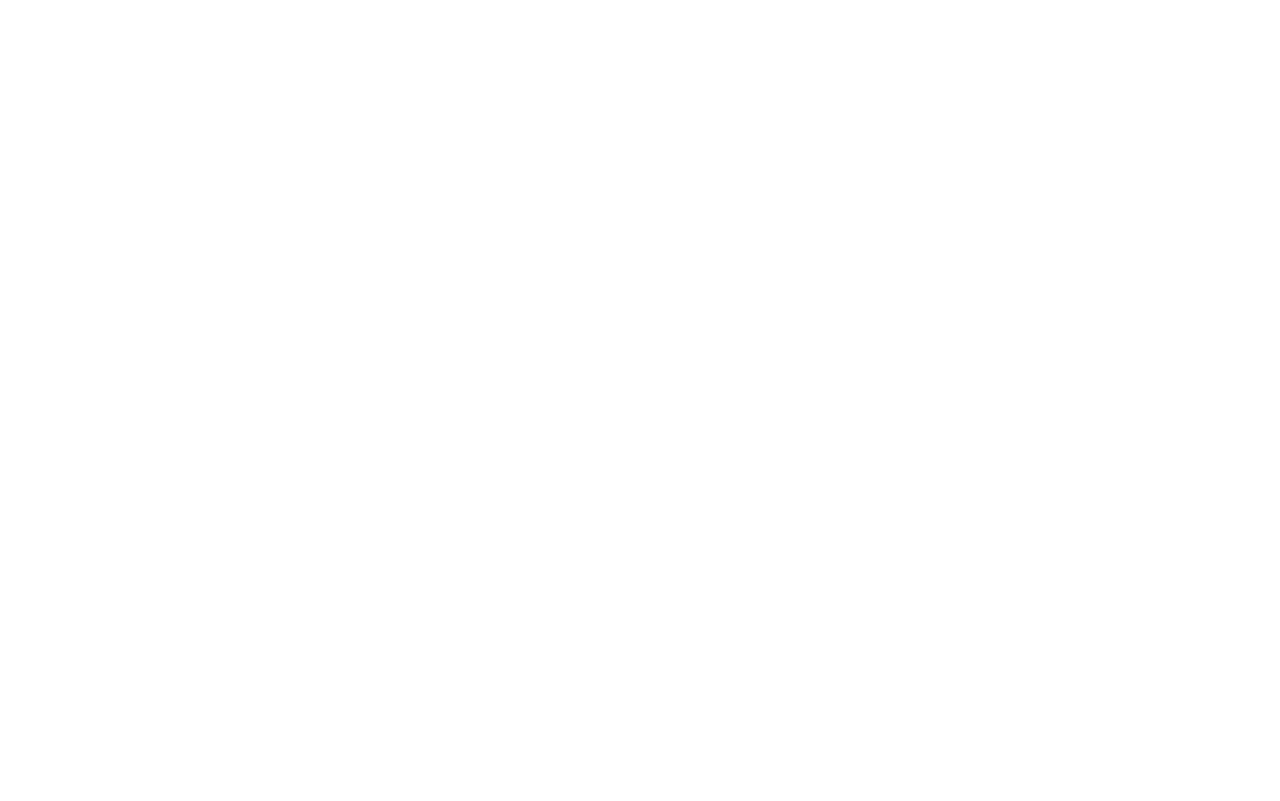
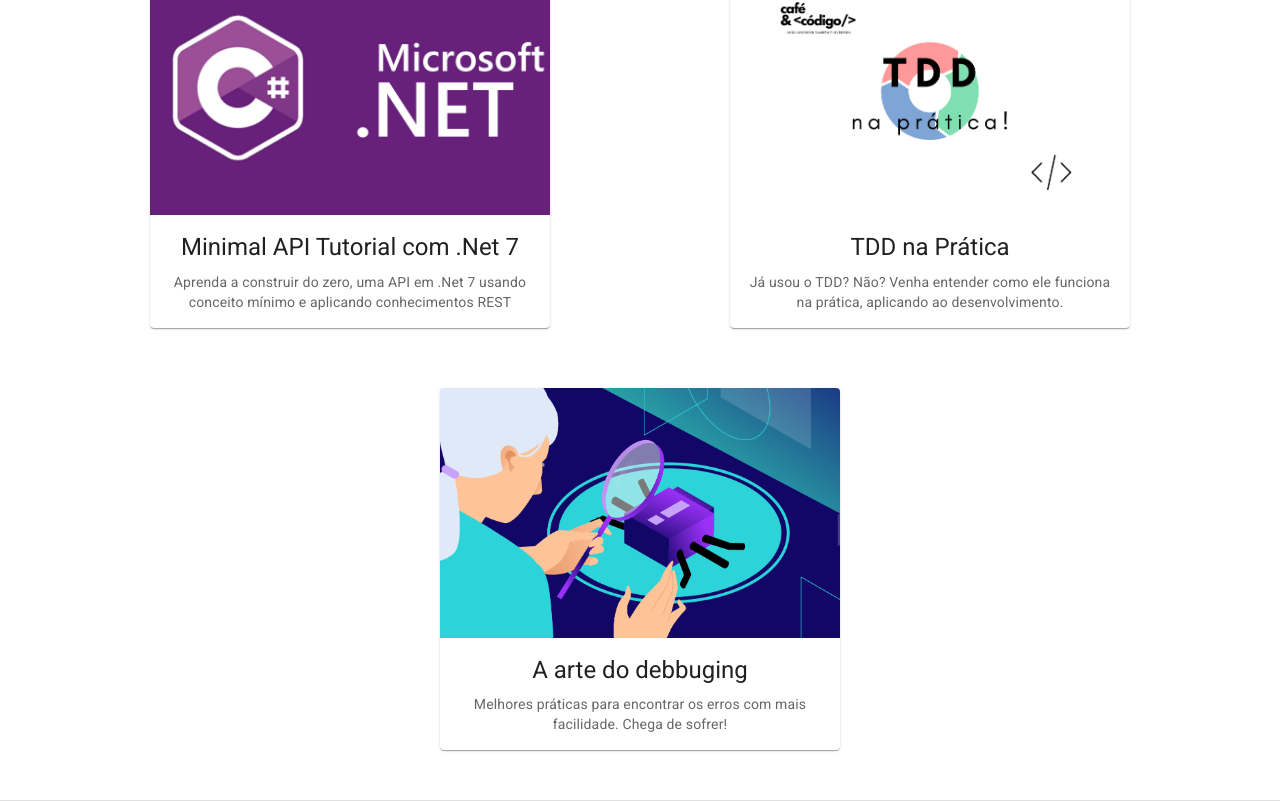
Before and after one commit to GabrielSilla/desenvolvendo-blog, a React (Vite) app: page /home in a window 1280 px wide. Shown: the part 1620-2421 px from the top of the page. Before the commit the page ends 1555 px from the top, so only its background shows below. Built offline with nearby package versions, Linux system fonts and the light colour scheme.

Commit message:
Adicionando divider inferior

```diff
--- a/src/routes/home/home.css
+++ b/src/routes/home/home.css
@@ -17,6 +17,7 @@
     align-items: center;
     text-align: center;
     margin-top: 20px;
+    margin-bottom: 20px;
 }
 
 .posts-box .posts {
--- a/src/routes/home/home.jsx
+++ b/src/routes/home/home.jsx
@@ -2,6 +2,7 @@
 import { Divider, Typography, Card, CardContent, CardActionArea, CardMedia } from "@mui/material";
 
 export default function Home() {
+    const windowWidth = window.innerWidth;
     const posts = [
         {
             title: "Minimal API Tutorial com .Net 7",
@@ -32,6 +33,21 @@
             title: "Meu primeiro APP em React",
             description: "Vamos aprender um pouco de front-end agora. Vamos criar do zero um app usando o react",
             image: '/src/assets/posts-tests/react.png'
+        },
+        {
+            title: "Minimal API Tutorial com .Net 7",
+            description: "Aprenda a construir do zero, uma API em .Net 7 usando conceito mínimo e aplicando conhecimentos REST",
+            image: '/src/assets/posts-tests/net.png'
+        },
+        {
+            title: "TDD na Prática",
+            description: "Já usou o TDD? Não? Venha entender como ele funciona na prática, aplicando ao desenvolvimento.",
+            image: '/src/assets/posts-tests/TDD.png'
+        },
+        {
+            title: "A arte do debbuging",
+            description: "Melhores práticas para encontrar os erros com mais facilidade. Chega de sofrer!",
+            image: '/src/assets/posts-tests/debug.png'
         }
     ];
 
@@ -70,6 +86,7 @@
                     )}
                 </div>
             </div>
+            <Divider />
         </div>
     );
   }
```
